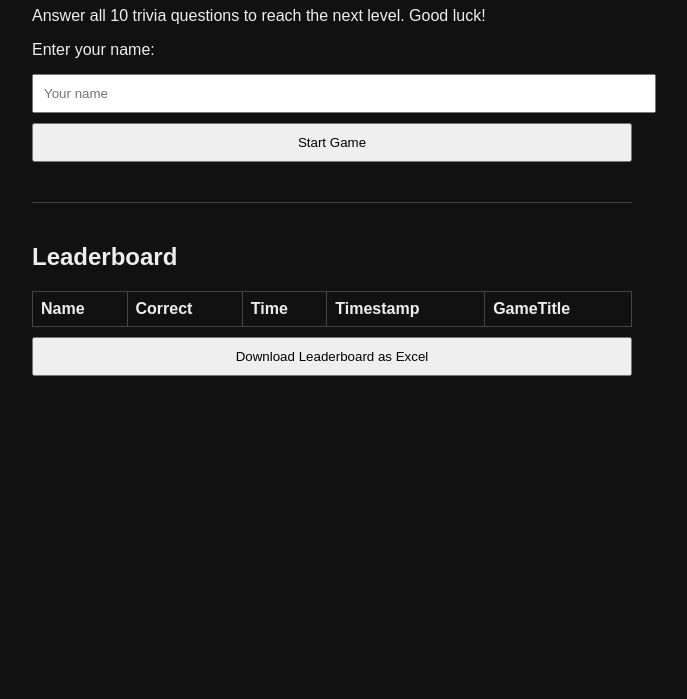
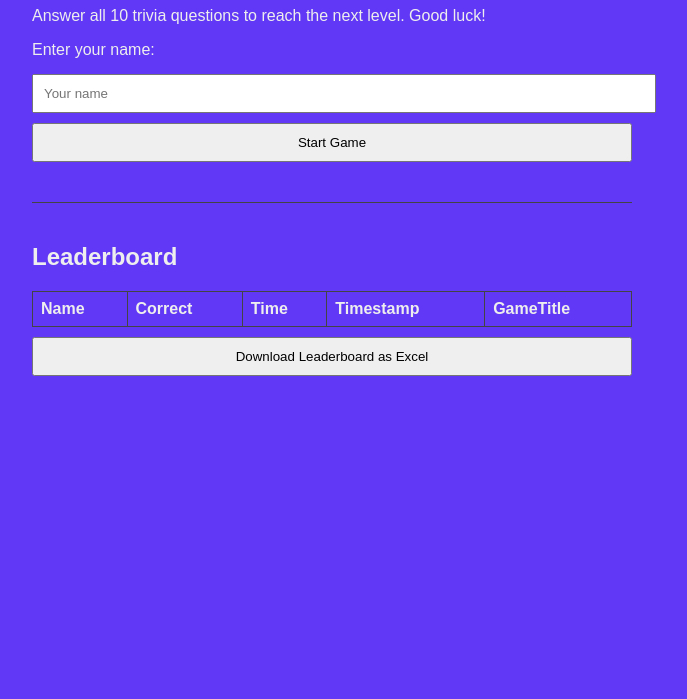
Before and after one commit to RT614/Next-Gen, a plain HTML site: page index.html in a window 1280 px wide. Shown: the part 101-800 px from the top of the page, without its empty margins (308-995 px from the left). Drawn offline with Linux system fonts and the light colour scheme.

Commit message:
Update index.html

```diff
--- a/index.html
+++ b/index.html
@@ -5,7 +5,7 @@
     <title>Next Gen Escape Room</title>
     <script src="https://cdnjs.cloudflare.com/ajax/libs/xlsx/0.18.5/xlsx.full.min.js"></script>
     <style>
-        body { font-family: Arial, sans-serif; background-color: #111; color: #eee; padding: 20px; }
+        body { font-family: Arial, sans-serif; background-color: #6138F5; color: #eee; padding: 20px; }
         .container { max-width: 600px; margin: auto; }
         .question { margin-bottom: 20px; }
         .leaderboard { margin-top: 40px; border-top: 1px solid #444; padding-top: 20px; }
```
